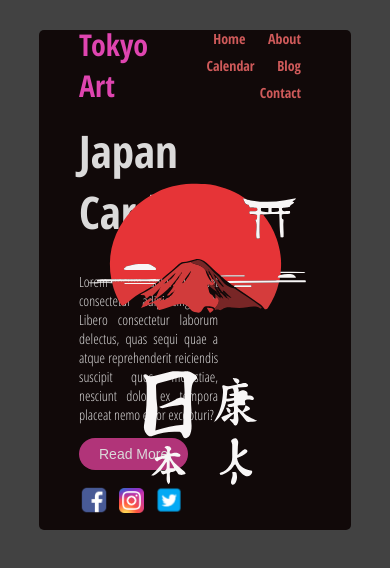
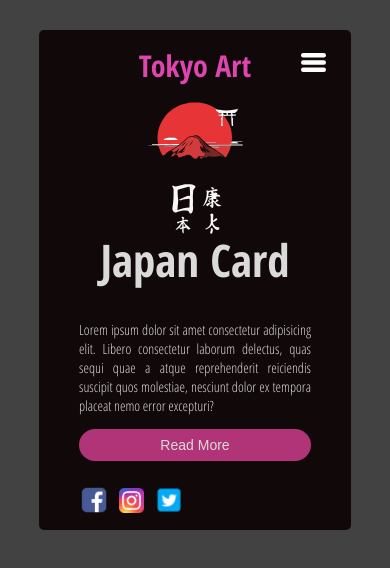
Before and after one commit to JonatasAlexandrao/componentes, a plain HTML site: page 5 - CardAnimation/index.html in a window 390 px wide. Drawn offline with Linux system fonts and the light colour scheme.

Commit message:
hanburger menu and responsive card

```diff
--- a/5 - CardAnimation/index.html
+++ b/5 - CardAnimation/index.html
@@ -12,6 +12,7 @@
 <body>
 
   <div class="container">
+    <div class="hamburgerMenu"></div>
 
     <header class="header">
       <div class="logo">Tokyo Art</div>
--- a/5 - CardAnimation/script.js
+++ b/5 - CardAnimation/script.js
@@ -0,0 +1,8 @@
+
+$menu = document.querySelector('.menu')
+$hamburgerMenu = document.querySelector('.hamburgerMenu')
+
+$hamburgerMenu.addEventListener('click', () => {
+  $menu.classList.toggle('-active')
+  $hamburgerMenu.classList.toggle('-close')
+})
--- a/5 - CardAnimation/style.css
+++ b/5 - CardAnimation/style.css
@@ -31,15 +31,20 @@ body {
 .container {
   position: relative;
   width: 80vw;
-  max-width: 70rem;
+  max-width: 80rem;
+  min-width: 30rem;
   height: 50rem;
 
   padding: 2rem 4rem;
   background-color: var(--color-background-container);
   border-radius: .5rem;
+
+  overflow: hidden
+
 }
 
 .header {
+  position: relative;
   width: 100%;
   height: 4rem;
 
@@ -64,6 +69,56 @@ body {
   color: rgb(207, 90, 90);
 }
 
+.container .menu.-active {
+  display: flex;
+  text-align: center;
+  justify-content: center;
+  align-items: center;
+
+  background-color: var(--color-background-container);
+  z-index: 1000;
+
+  width: 100vw;
+
+  height: 50rem;
+  position: absolute;
+  top: -20px;
+  left: 50%;
+  transform: translateX(-50%);
+
+  font-size: 25px;
+
+
+}
+.container .menu.-active li {
+  display: block;
+  margin-top: 20px;
+}
+
+.container > .hamburgerMenu {
+  display: none;
+  width: 35px;
+  height: 35px;
+  position: absolute;
+  top: 15px;
+  right: 20px;
+  background: url(svg/hamburgerMenu.svg);
+  background-size: 25px;
+  background-repeat: no-repeat;
+  /*background-color: blueviolet;*/
+  background-position: center;
+  cursor: pointer;
+  z-index: 1001;
+}
+
+.container > .hamburgerMenu.-close {
+
+  background: url(svg/closeMenu.svg);
+  background-size: 25px;
+  background-repeat: no-repeat;
+  background-position: center;
+}
+
 .menu li {
   display: inline-block;
   padding: .4rem 1rem;
@@ -72,8 +127,6 @@ body {
   opacity: 0;
   animation: slide_top 0.5s linear forwards;
   animation-delay: calc(0.2s * var(--i));
-
-
 }
 
 
@@ -110,7 +163,7 @@ body {
   animation-delay: 2s;
 }
 
-.info { max-width: 25rem; }
+.info { max-width: 32rem; min-width: 20rem;}
 
 .info h1 {
   font-size: 4.5rem;
@@ -197,12 +250,47 @@ footer img:hover {
 /* MEDIA */
 
 
+@media (max-width: 900px) {
+
+  .info { max-width: 29rem; }
+}
+
+@media (max-width: 730px) {
+
+  .container .art {
+    width: 18rem;
+    bottom: 13rem;
+  }
+}
+
+
 @media (max-width: 650px) {
-  .container {
-    /*background-color: blue;*/
+  .container > .hamburgerMenu { display: block; }
+  .container .menu { display: none; }
+  .content {
+    grid-template-columns: 1fr;
+    justify-items: center;
+    text-align: center;
+    margin-top: 50px;
   }
-  .info { max-width: 22rem; }
+  .content .readMore { width: 100%; }
+  .header {
+    grid-template-columns: 1fr;
+    justify-items: center;
+  }
+
+  .container .art {
+    width: 100px;
+    top: -40px;
+    left: 50%;
+    transform: translateX(-50%);
+    opacity: 1 !important;
+  }
+  .container .info {
+    width: 100%;
+  }
 }
+
 
 
 
```
Also changed, not shown: 5 - CardAnimation/svg/closeMenu.svg (added), 5 - CardAnimation/svg/hamburgerMenu.svg (added).
